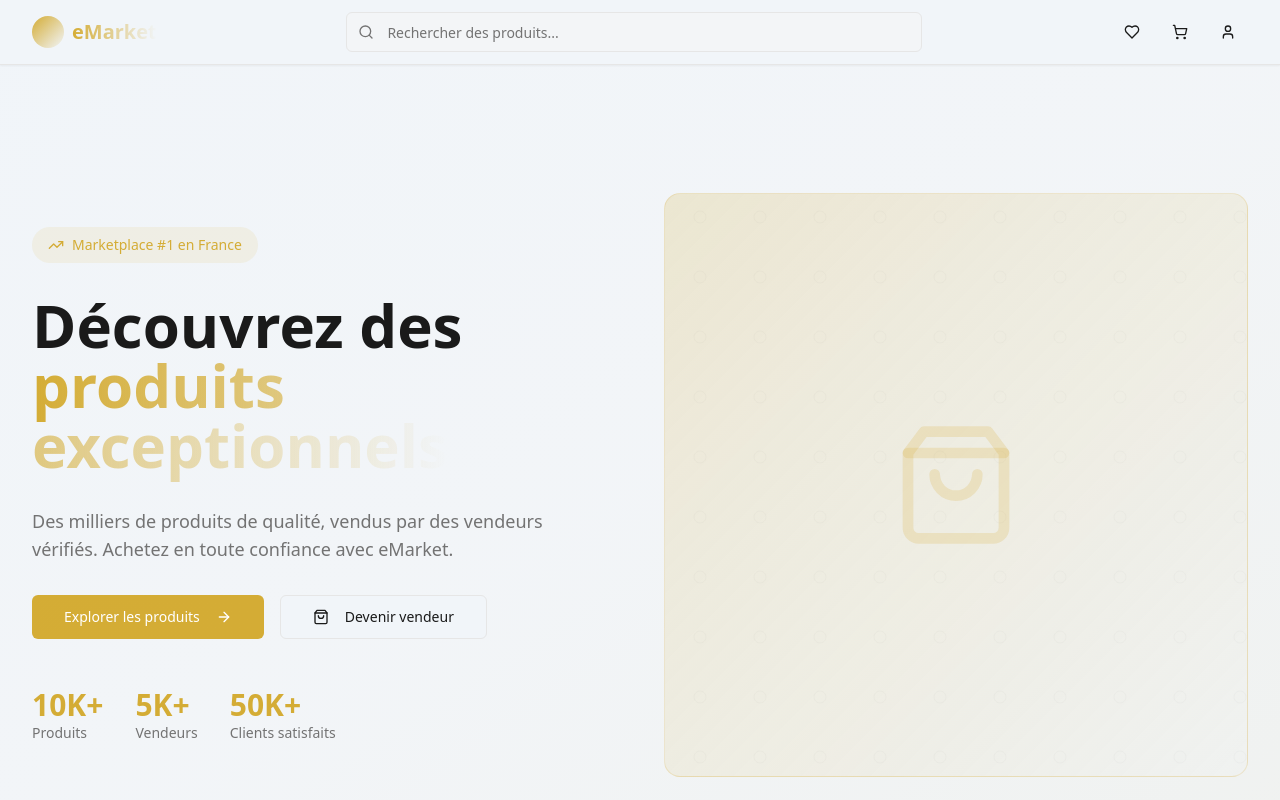
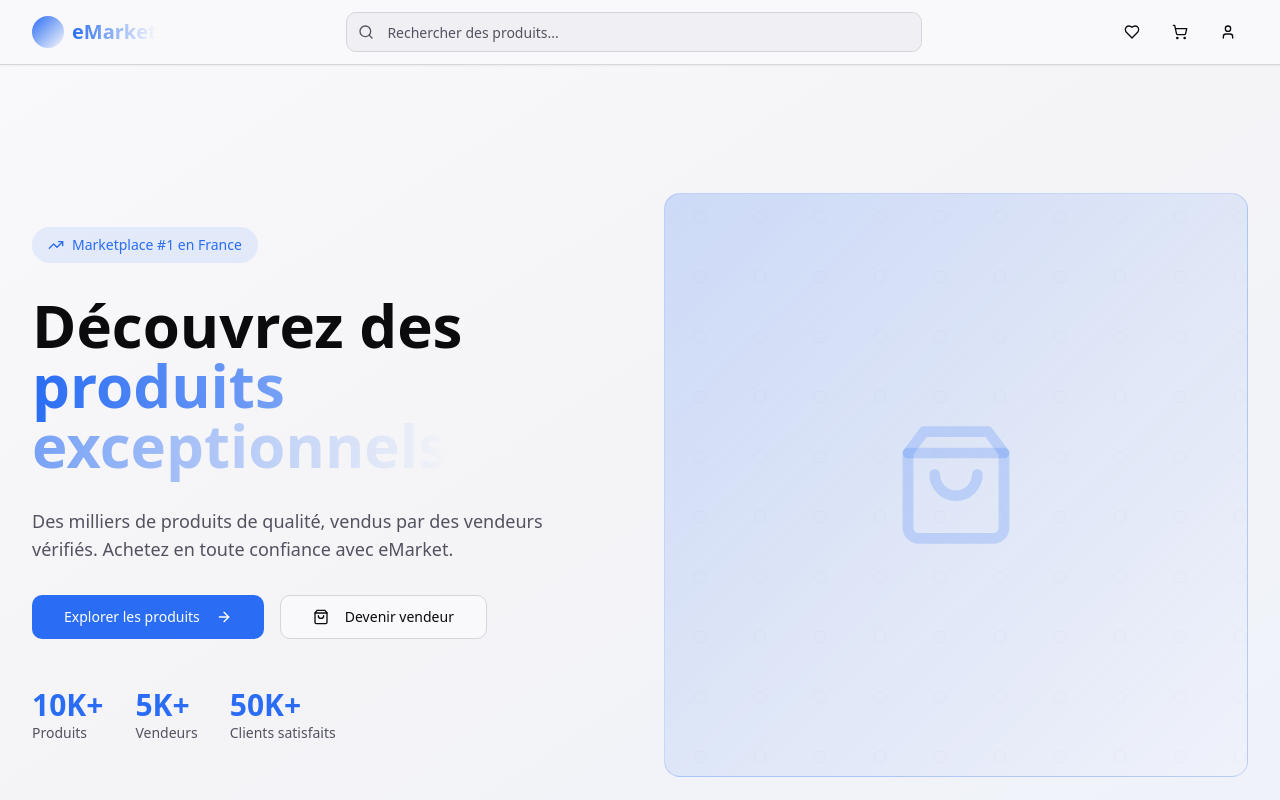
Before and after one commit to Guess-dls/emarket-nexus, a React (Vite) app: page / in a window 1280 px wide. Shown: the top 800 px of the page. Built offline with nearby package versions, Linux system fonts and the light colour scheme; no server answers; the database is empty; the HTML template or start-up script is replaced by a standard one.

Commit message:
Refactor UI colors and clarity

```diff
--- a/src/index.css
+++ b/src/index.css
@@ -8,89 +8,92 @@ All colors MUST be HSL.
 
 @layer base {
   :root {
-    /* Luxury Gold E-Commerce Theme */
-    --background: 210 40% 96%;
-    --foreground: 0 0% 10%;
+    /* Vibrant E-Commerce Theme - Plus éclatant et dynamique */
+    --background: 240 20% 98%;
+    --foreground: 240 10% 5%;
 
     --card: 0 0% 100%;
-    --card-foreground: 0 0% 10%;
+    --card-foreground: 240 10% 5%;
 
-    /* Dashboard Card Colors */
+    /* Dashboard Card Colors - Couleurs vives et éclatantes */
     --card-blue: 217 91% 60%;
     --card-green: 142 76% 36%;
     --card-purple: 262 83% 58%;
     --card-orange: 25 95% 53%;
 
     --popover: 0 0% 100%;
-    --popover-foreground: 0 0% 10%;
+    --popover-foreground: 240 10% 5%;
 
-    /* Luxurious Gold Primary */
-    --primary: 45 65% 52%;
+    /* Primary Vibrant - Bleu électrique dynamique */
+    --primary: 220 90% 56%;
     --primary-foreground: 0 0% 100%;
-    --primary-glow: 45 85% 65%;
+    --primary-glow: 220 100% 70%;
 
-    /* Premium Black Secondary */
-    --secondary: 0 0% 15%;
+    /* Secondary Energique - Violet éclatant */
+    --secondary: 270 70% 60%;
     --secondary-foreground: 0 0% 100%;
 
-    /* Muted Grays */
-    --muted: 0 0% 96%;
-    --muted-foreground: 0 0% 45%;
+    /* Muted - Plus contrasté et lisible */
+    --muted: 240 15% 92%;
+    --muted-foreground: 240 8% 35%;
 
-    /* Accent Gold */
-    --accent: 45 65% 52%;
+    /* Accent - Orange vif pour attirer l'attention */
+    --accent: 25 95% 58%;
     --accent-foreground: 0 0% 100%;
 
     --destructive: 0 84% 60%;
     --destructive-foreground: 0 0% 100%;
 
-    --border: 0 0% 90%;
-    --input: 0 0% 90%;
-    --ring: 45 65% 52%;
+    --border: 240 10% 85%;
+    --input: 240 10% 85%;
+    --ring: 220 90% 56%;
 
-    --radius: 0.5rem;
+    --radius: 0.75rem;
 
-    /* Luxury Gradients */
-    --gradient-gold: linear-gradient(135deg, hsl(45, 65%, 52%) 0%, hsl(45, 85%, 65%) 100%);
-    --gradient-dark: linear-gradient(135deg, hsl(0, 0%, 15%) 0%, hsl(0, 0%, 25%) 100%);
-    --gradient-hero: linear-gradient(135deg, hsl(0, 0%, 10%) 0%, hsl(45, 65%, 52%) 100%);
+    /* Gradients Dynamiques */
+    --gradient-primary: linear-gradient(135deg, hsl(220, 90%, 56%) 0%, hsl(270, 70%, 60%) 100%);
+    --gradient-accent: linear-gradient(135deg, hsl(25, 95%, 58%) 0%, hsl(340, 85%, 60%) 100%);
+    --gradient-hero: linear-gradient(135deg, hsl(220, 90%, 56%) 0%, hsl(270, 70%, 60%) 100%);
+    --gradient-card: linear-gradient(135deg, hsl(0, 0%, 100%) 0%, hsl(240, 20%, 99%) 100%);
 
-    /* Shadows */
-    --shadow-gold: 0 10px 30px -10px hsl(45 65% 52% / 0.3);
-    --shadow-elevation: 0 4px 20px hsl(0 0% 0% / 0.1);
+    /* Shadows Vibrantes */
+    --shadow-primary: 0 10px 40px -10px hsl(220 90% 56% / 0.4);
+    --shadow-elevation: 0 8px 30px hsl(220 90% 56% / 0.15);
+    --shadow-glow: 0 0 60px hsl(220 100% 70% / 0.3);
 
     /* Transitions */
     --transition-smooth: all 0.3s cubic-bezier(0.4, 0, 0.2, 1);
+    --transition-bounce: all 0.4s cubic-bezier(0.68, -0.55, 0.265, 1.55);
   }
 
   .dark {
-    --background: 0 0% 10%;
-    --foreground: 0 0% 95%;
+    --background: 240 10% 8%;
+    --foreground: 0 0% 98%;
 
-    --card: 0 0% 15%;
-    --card-foreground: 0 0% 95%;
+    --card: 240 8% 12%;
+    --card-foreground: 0 0% 98%;
 
-    --popover: 0 0% 15%;
-    --popover-foreground: 0 0% 95%;
+    --popover: 240 8% 12%;
+    --popover-foreground: 0 0% 98%;
 
-    --primary: 45 65% 52%;
-    --primary-foreground: 0 0% 10%;
+    --primary: 220 90% 56%;
+    --primary-foreground: 0 0% 100%;
 
-    --secondary: 0 0% 20%;
-    --secondary-foreground: 0 0% 95%;
+    --secondary: 270 70% 60%;
+    --secondary-foreground: 0 0% 100%;
 
-    --muted: 0 0% 20%;
-    --muted-foreground: 0 0% 65%;
+    --muted: 240 8% 18%;
+    --muted-foreground: 240 5% 70%;
 
-    --accent: 45 65% 52%;
-    --accent-foreground: 0 0% 10%;
+    --accent: 25 95% 58%;
+    --accent-foreground: 0 0% 100%;
 
     --destructive: 0 84% 60%;
-    --destructive-foreground: 0 0% 95%;
+    --destructive-foreground: 0 0% 100%;
 
-    --border: 0 0% 25%;
-    --input: 0 0% 25%;
-    --ring: 45 65% 52%;
+    --border: 240 8% 22%;
+    --input: 240 8% 22%;
+    --ring: 220 90% 56%;
   }
 }
 
--- a/tailwind.config.ts
+++ b/tailwind.config.ts
@@ -59,13 +59,15 @@ export default {
         },
       },
       backgroundImage: {
-        'gradient-luxury': 'linear-gradient(135deg, hsl(45, 65%, 52%) 0%, hsl(45, 85%, 65%) 100%)',
-        'gradient-dark': 'linear-gradient(135deg, hsl(0, 0%, 15%) 0%, hsl(0, 0%, 25%) 100%)',
-        'gradient-hero': 'linear-gradient(135deg, hsl(0, 0%, 10%) 0%, hsl(45, 65%, 52%) 100%)',
+        'gradient-primary': 'linear-gradient(135deg, hsl(220, 90%, 56%) 0%, hsl(270, 70%, 60%) 100%)',
+        'gradient-accent': 'linear-gradient(135deg, hsl(25, 95%, 58%) 0%, hsl(340, 85%, 60%) 100%)',
+        'gradient-hero': 'linear-gradient(135deg, hsl(220, 90%, 56%) 0%, hsl(270, 70%, 60%) 100%)',
+        'gradient-card': 'linear-gradient(135deg, hsl(0, 0%, 100%) 0%, hsl(240, 20%, 99%) 100%)',
       },
       boxShadow: {
-        'elegant': '0 4px 20px hsl(0 0% 0% / 0.1)',
-        'gold': '0 10px 30px -10px hsl(45 65% 52% / 0.3)',
+        'elegant': '0 8px 30px hsl(220 90% 56% / 0.15)',
+        'primary': '0 10px 40px -10px hsl(220 90% 56% / 0.4)',
+        'glow': '0 0 60px hsl(220 100% 70% / 0.3)',
       },
       borderRadius: {
         lg: "var(--radius)",
```
